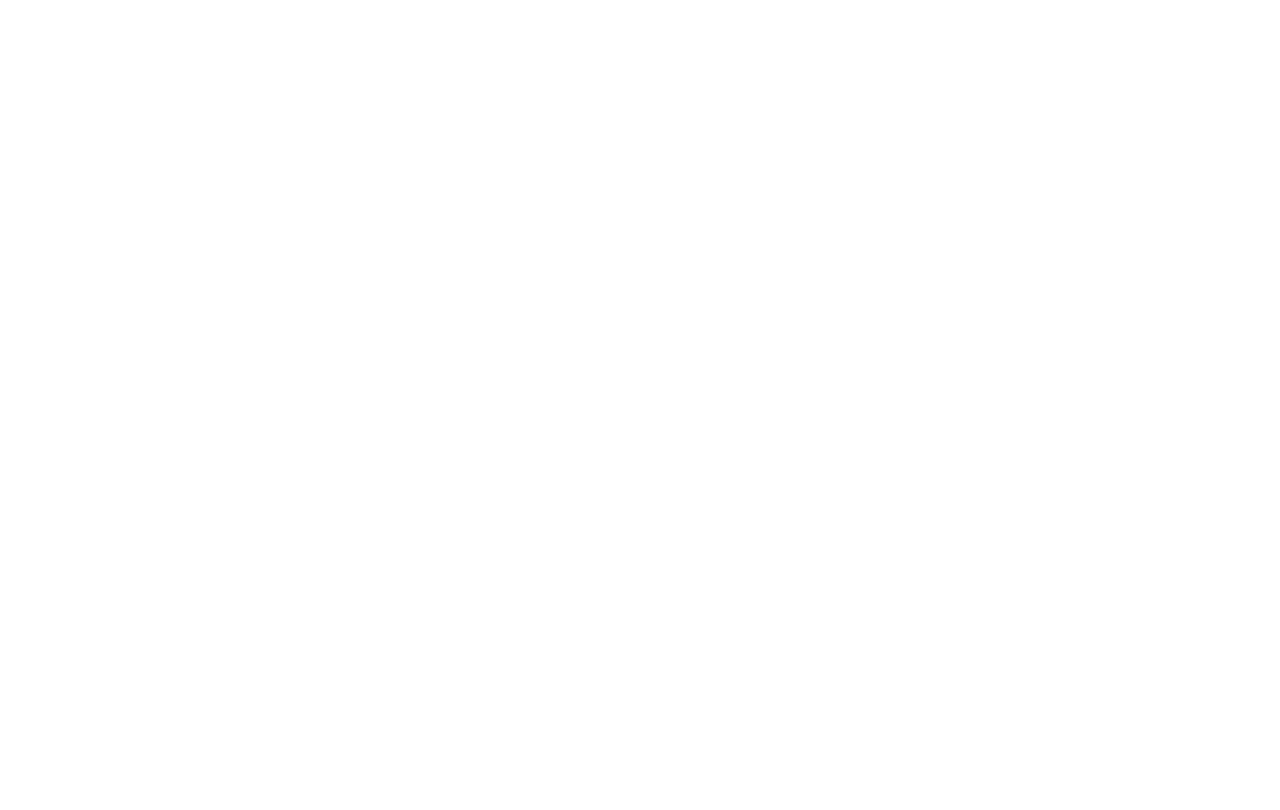
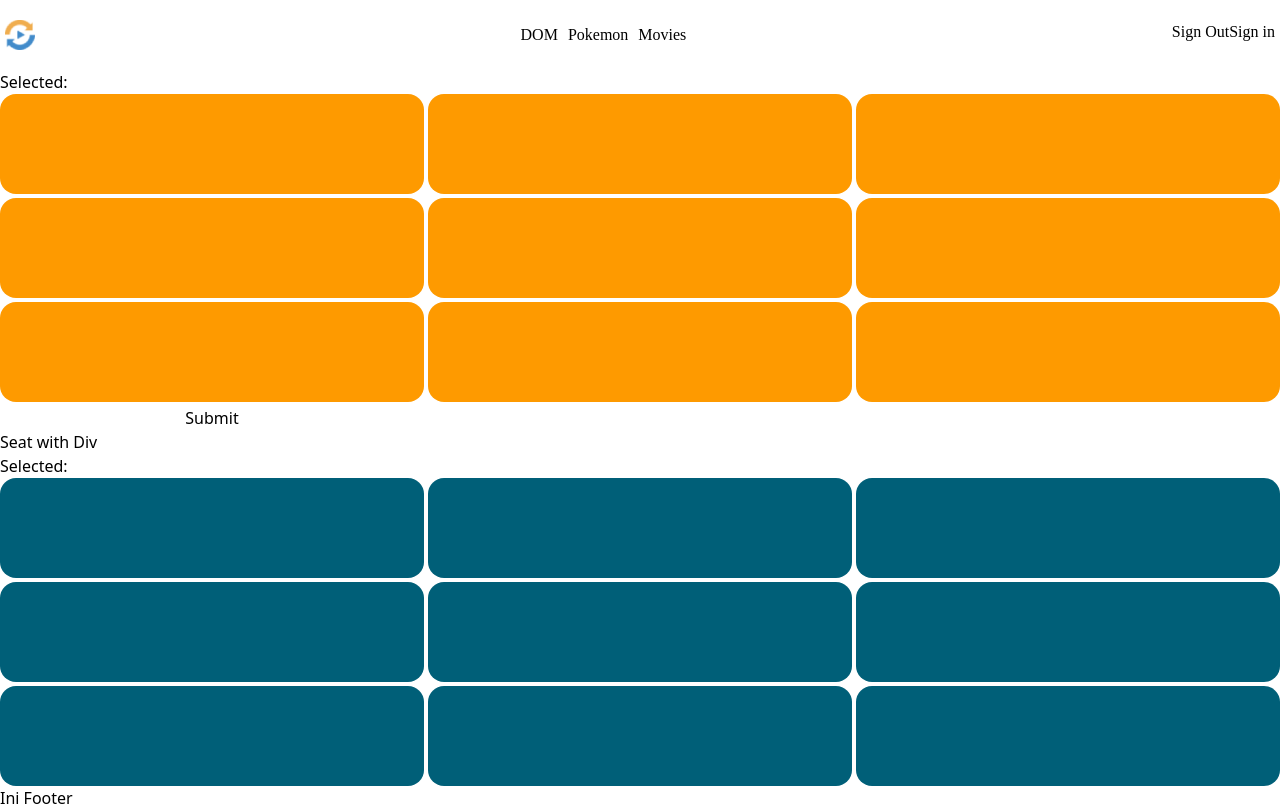
Before and after one commit to kodacampmain/koda3-react, a React (Vite) app: page /order in a window 1280 px wide. Before the commit this address had no page. Built offline with nearby package versions, Linux system fonts and the light colour scheme.

Commit message:
feat: w5d2 minitask

```diff
--- a/src/Router.jsx
+++ b/src/Router.jsx
@@ -7,6 +7,7 @@
 import Header from "./components/Header.jsx";
 import App from "./pages/App.jsx";
 import Form from "./pages/Form.jsx";
+import Order from "./pages/Order.jsx";
 
 function Router() {
   // const [page, setPage] = useState("dom");
@@ -32,6 +33,7 @@
           <Route path="movies" element={<Movies />} />
           <Route path="app" element={<App />} />
           <Route path="form" element={<Form />} />
+          <Route path="order" element={<Order />} />
         </Route>
       </Routes>
     </BrowserRouter>
--- a/src/components/Header.jsx
+++ b/src/components/Header.jsx
@@ -12,10 +12,10 @@
       return { ...state, count: state.count + 1 };
     });
   return (
-    <header>
-      <img src={logo} alt="logo" />
-      <nav>
-        <ul>
+    <header className="font-[cursive] flex px-1.25 py-5">
+      <img src={logo} alt="logo" className="w-7.5 h-7.5" />
+      <nav className="mx-auto flex items-center">
+        <ul className="flex list-none gap-2.5">
           {navBtn.map((nav, idx) => {
             // return <li key={idx}>{nav}</li>
             return <ListItem listText={nav.text} to={nav.route} key={idx} />;
@@ -28,10 +28,10 @@
       <div className="logged-out">
         <button onClick={setCount}>Sign in</button>
       </div>
-      <div className="hamburger-menu">
-        <div className="top"></div>
-        <div className="middle"></div>
-        <div className="bottom"></div>
+      <div className="w-7.5 ml-2.5 flex-col content-around cursor-pointer hidden">
+        <div className="border-b-4 border-b-solid border-b-black rounded-[2px]"></div>
+        <div className="border-b-4 border-b-solid border-b-black rounded-[2px]"></div>
+        <div className="border-b-4 border-b-solid border-b-black rounded-[2px]"></div>
       </div>
     </header>
   );
--- a/src/components/ListItem.jsx
+++ b/src/components/ListItem.jsx
@@ -7,7 +7,7 @@
  */
 function ListItem(props) {
   return (
-    <li>
+    <li className="cursor-pointer select-none">
       <Link to={props.to}>{props.listText}</Link>
     </li>
   );
--- /dev/null
+++ b/src/components/Seat.jsx
@@ -0,0 +1,24 @@
+/**
+ *
+ * @param {Object} props
+ * @param {any} props.id
+ * @param {string} props.name
+ * @param {(e: Event) => void} props.onChange
+ * @param {string[]} props.selectedSeats
+ * @returns
+ */
+function Seat({ id, name, selectedSeats, onChange }) {
+  return (
+    <div className="h-25">
+      <label
+        htmlFor={id}
+        className={`h-full block ${
+          selectedSeats.includes(name) ? "bg-emerald-800" : "bg-amber-500"
+        } rounded-2xl cursor-pointer`}
+      ></label>
+      <input type="checkbox" name={name} id={id} onChange={onChange} className="hidden" />
+    </div>
+  );
+}
+
+export default Seat;
--- /dev/null
+++ b/src/components/atoms/Recommended.jsx
@@ -0,0 +1,7 @@
+function Recommended() {
+  return (
+    <div className='relative w-62.5 before:content-[""] before:absolute before:top-0 before:left-0 before:w-5 before:h-10 before:bg-blue-700 before:-rotate-35 before:-translate-x-3 before:translate-y-5 before:brightness-80 after:content-["Recomended"] after:absolute after:top-0 after:left-0 after:w-37.5 after:h-6.25 after:leading-6.25 after:text-center after:-translate-x-2.25 after:translate-y-2 after:rounded-[20px_25px_25px_0] after:bg-blue-700 after:text-white'></div>
+  );
+}
+
+export default Recommended;
--- /dev/null
+++ b/src/pages/Order.jsx
@@ -0,0 +1,98 @@
+import { useState } from "react";
+
+import Seat from "../components/Seat";
+
+function Order() {
+  const [selectedSeats, setSelectedSeats] = useState([]);
+  const [selectedSeatsDiv, setSelectedSeatsDiv] = useState([]);
+  function handleSubmit(event) {
+    event.preventDefault();
+    // const selected = [];
+    // for (let i = 0; i < 9; i++) {
+    //   if (event.target[`seat-${i}`].checked) {
+    //     selected.push(`seat-${i}`);
+    //   }
+    // }
+    // setSelectedSeats(selected);
+    console.log(selectedSeats);
+  }
+  return (
+    <div>
+      <div>Selected: {selectedSeats.sort()}</div>
+      <form onSubmit={handleSubmit} className="grid grid-cols-3 grid-rows-3 gap-1">
+        {/* {(function () {
+          const result = [];
+          for (let i = 0; i < 9; i++) {
+            result.push(
+              <Seat
+                key={i}
+                id={i}
+                name={`seat-${i}`}
+                selectedSeats={selectedSeats}
+                onChange={(e) => {
+                  setSelectedSeats((selectedSeats) => {
+                    if (selectedSeats.includes(e.target.name)) {
+                      return selectedSeats.filter((seat) => seat !== e.target.name);
+                    }
+                    return [...selectedSeats, e.target.name];
+                  });
+                }}
+              />
+            );
+          }
+          return result;
+        })()} */}
+        {[0, 1, 2, 3, 4, 5, 6, 7, 8].map((code, idx) => {
+          return (
+            <Seat
+              key={idx}
+              id={code}
+              name={`seat-${code}`}
+              selectedSeats={selectedSeats}
+              onChange={(e) => {
+                setSelectedSeats((selectedSeats) => {
+                  if (selectedSeats.includes(e.target.name)) {
+                    return selectedSeats.filter((seat) => seat !== e.target.name);
+                  }
+                  return [...selectedSeats, e.target.name];
+                });
+              }}
+            />
+          );
+        })}
+        <button>Submit</button>
+      </form>
+      <div>
+        <h2>Seat with Div</h2>
+        <div>Selected: {selectedSeatsDiv.sort()}</div>
+        <div className="grid grid-cols-3 grid-rows-3 gap-1">
+          {(function () {
+            const result = [];
+            for (let i = 0; i < 9; i++) {
+              const seatCode = `seat-${i}`;
+              result.push(
+                <div
+                  key={i}
+                  onClick={() => {
+                    setSelectedSeatsDiv((selectedSeatsDiv) => {
+                      if (selectedSeatsDiv.includes(seatCode)) {
+                        return selectedSeatsDiv.filter((seat) => seat !== seatCode);
+                      }
+                      return [...selectedSeatsDiv, seatCode];
+                    });
+                  }}
+                  className={`h-25 ${
+                    selectedSeatsDiv.includes(seatCode) ? "bg-fuchsia-800" : "bg-cyan-800"
+                  } rounded-2xl cursor-pointer`}
+                ></div>
+              );
+            }
+            return result;
+          })()}
+        </div>
+      </div>
+    </div>
+  );
+}
+
+export default Order;
```
